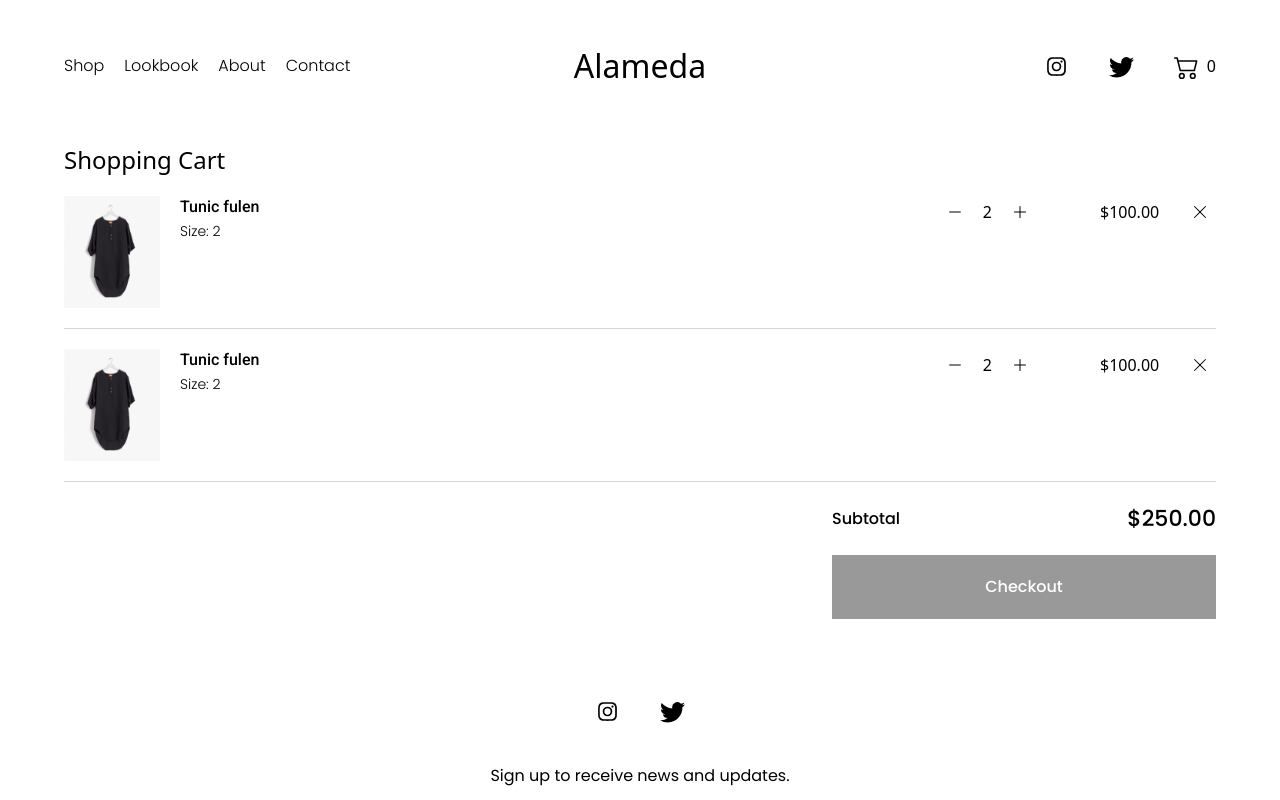
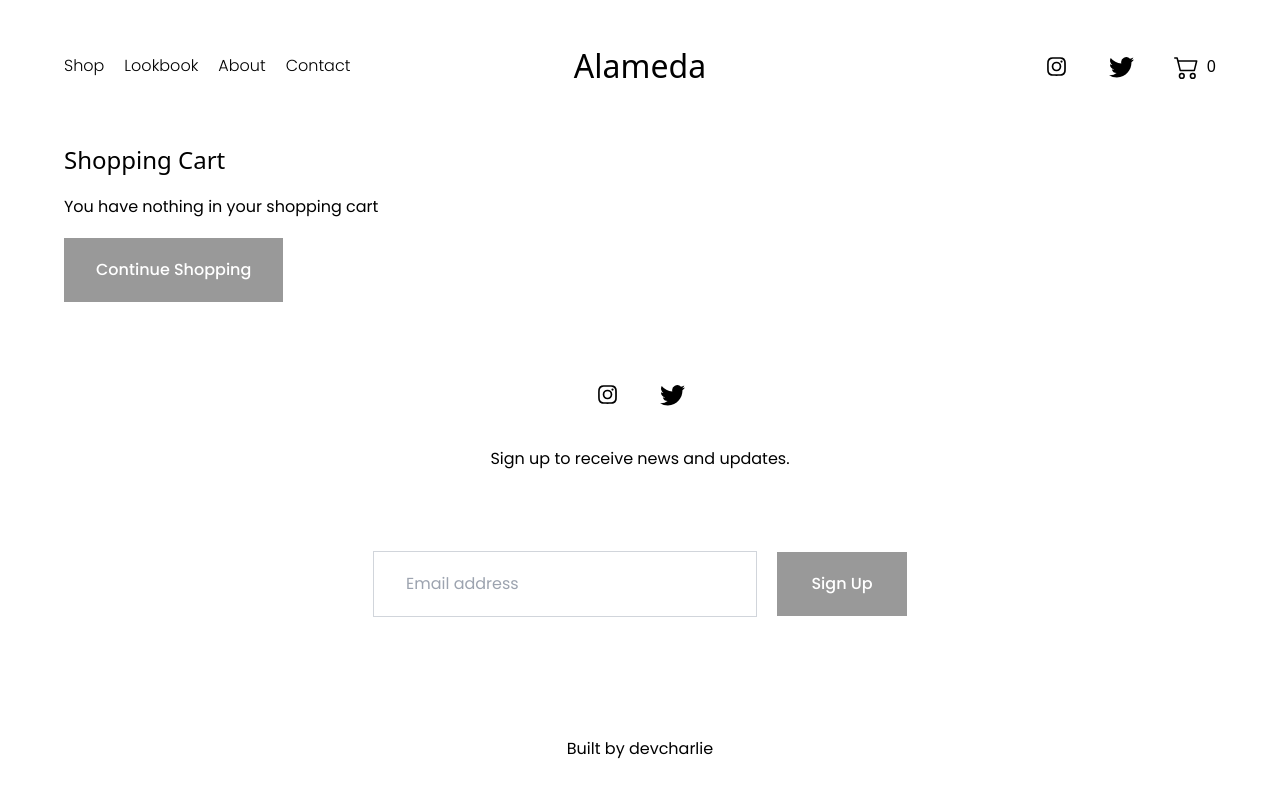
Before and after one commit to Davidcharlie381/alameda-clone, a Next.js app: page /cart in a window 1280 px wide. Shown: the top 800 px of the page. Built offline with nearby package versions, Linux system fonts and the light colour scheme.

Commit message:
cleanups: almost time

```diff
--- a/app/about/page.js
+++ b/app/about/page.js
@@ -1,5 +1,9 @@
 import Image from "next/image";
 import image from "../../public/assets/image-asset.jpeg";
+
+export const metadata = {
+title: "About"
+}
 
 const About = () => {
   return (
--- a/app/c/[category]/page.js
+++ b/app/c/[category]/page.js
@@ -1,21 +1,27 @@
 import Item from "@/components/utils/Item";
 import Link from "next/link";
+
+import {notFound} from "next/navigation";
 
 import { categories } from "@/constants";
 
 const Category = ({ params }) => {
   const { category } = params;
+  const expected = ["tops", "bottoms", "sale"];
+  const [tops, bottoms, sale] = categories;
 
-  const [top, bottom, sale] = categories;
+  if (!expected.includes(category)) {
+    notFound();
+  }
 
   let items;
 
   switch (category) {
     case "tops":
-      items = top.items;
+      items = tops.items;
       break;
     case "bottoms":
-      items = bottom.items;
+      items = bottoms.items;
       break;
     case "sale":
       items = sale.items;
--- a/app/cart/page.js
+++ b/app/cart/page.js
@@ -1,9 +1,20 @@
-// "use client"
+"use client";
 import CartItem from "@/components/utils/CartItem";
-import image from "../../public/assets/linen-tunic.jpg";
+import { useSelector } from "react-redux";
+
 
 const Cart = () => {
-  const isEmpty = false;
+  // const isEmpty = false;
+
+  const cart = useSelector((state) => state.cart);
+
+  // console.log(cart);
+
+  const getTotalPrice = () => {
+    return cart.reduce((acc, item) => acc + item.quantity * item.price, 0 )
+  }
+
+  // console.log(getTotalPrice())
 
   return (
     <main className="container mt-4">
@@ -11,24 +22,7 @@ const Cart = () => {
         <h2 className="text-[24px] leading-6 font-medium font-robot mb-6">
           Shopping Cart
         </h2>
-        {!isEmpty ? (
-          <>
-            <CartItem />
-            <CartItem />
-            <div className="md:flex md:justify-end w-full">
-              <div className="md:w-1/3">
-              <div className="flex justify-between items-center">
-                <span className="text-base font-poppins font-medium">Subtotal</span>
-                <span className="text-[22px] font-poppins font-medium">$250.00</span>
-              </div>
-              <button className="mt-5 block bg-black/40 w-full py-5 text-white font-poppins font-medium">
-                Checkout
-              </button>
-            </div>
-            </div>
-
-          </>
-        ) : (
+        {cart.length === 0 ? (
           <>
             <p className="text-base font-poppins leading-[22px] text-light">
               You have nothing in your shopping cart
@@ -37,6 +31,36 @@ const Cart = () => {
               Continue Shopping
             </button>
           </>
+        ) : (
+          <>
+            {cart.map((item) => (
+              <CartItem
+                key={item.slug}
+                // name={name}
+                // image={images[1]}
+                // slug={slug}
+                // price={price}
+                item={item}
+              />
+            ))}
+
+            {/* <CartItem /> */}
+            <div className="md:flex md:justify-end w-full">
+              <div className="md:w-1/3">
+                <div className="flex justify-between items-center">
+                  <span className="text-base font-poppins font-medium">
+                    Subtotal
+                  </span>
+                  <span className="text-[22px] font-poppins font-medium">
+                    ${getTotalPrice().toFixed(2)}
+                  </span>
+                </div>
+                <button className="mt-5 block bg-black/40 w-full py-5 text-white font-poppins font-medium">
+                  Checkout
+                </button>
+              </div>
+            </div>
+          </>
         )}
       </section>
     </main>
--- a/app/contact/page.js
+++ b/app/contact/page.js
@@ -1,4 +1,5 @@
 "use client"
+
 
 const Contact = () => {
   const handleSubmit = (e) => {
--- a/app/layout.js
+++ b/app/layout.js
@@ -18,10 +18,10 @@ const roboto = Roboto({
   variable: "--font-roboto",
 });
 
-// export const metadata = {
-//   title: 'Create Next App',
-//   description: 'Generated by create next app',
-// }
+export const metadata = {
+  title: 'Alameda',
+  description: 'Submission for pocket devs assignment',
+}
 
 export default function RootLayout({ children }) {
   return (
--- a/app/shop/[item]/page.js
+++ b/app/shop/[item]/page.js
@@ -1,18 +1,38 @@
+"use client";
+
 import Image from "next/image";
-// import image from "../../../public/assets/linen-tunic.jpg";
 import Link from "next/link";
+import { notFound } from "next/navigation";
 import Item from "../../../components/utils/Item";
 import { categories } from "@/constants";
-import { getItem } from "@/helpers";
+import { getItem, getItems } from "@/helpers";
+import { useDispatch } from "react-redux";
+import { addToCart } from "@/redux/cartSlice";
 
-export const generateStaticParams = () => {
-  return [{ item: "page-one" }, { item: "page-two" }];
-};
+// export const generateStaticParams = () => {
+//   return [{ item: "page-one" }, { item: "page-two" }];
+// };
+
+export function generateMetaData({ params }) {
+  const { item } = params;
+  const currItem = getItems().find((item) => item.slug === "/" + item);
+  return {
+    title: "Item | " + currItem.name,
+    description: currItem.desc,
+  };
+}
 
 const ShopItem = ({ params }) => {
+  const dispatch = useDispatch();
   const { item } = params;
 
   let shopItemSlug = "/" + item;
+
+  const expected = getItems().map((item) => item.slug);
+
+  if (!expected.includes(("/" + item))) {
+    notFound();
+  }
 
   const shopItem = getItem(shopItemSlug);
 
@@ -66,7 +86,9 @@ const ShopItem = ({ params }) => {
                   className="block outline-0 focus:ring-2 ring-black ring-offset-2 px-5 font-poppins py-5 border-[1px] border-gray-300 w-full bg-transparent"
                 >
                   <option>Select size</option>
-                  {sizes.map((size) => <option key={size}>{size}</option>)}
+                  {sizes.map((size) => (
+                    <option key={size}>{size}</option>
+                  ))}
                 </select>
               </div>
               <div className="mb-10">
@@ -83,7 +105,10 @@ const ShopItem = ({ params }) => {
                   className="block outline-0 focus:ring-2 ring-black ring-offset-2 px-5 py-5 border-[1px] max-w-sm border-gray-300 w-2/5 bg-transparent"
                 />
               </div>
-              <button className="bg-black/40 w-full py-5 text-white font-poppins font-medium">
+              <button
+                onClick={() => dispatch(addToCart(shopItem))}
+                className="bg-black/40 w-full py-5 text-white font-poppins font-medium"
+              >
                 Add To Cart
               </button>
             </div>
@@ -98,7 +123,11 @@ const ShopItem = ({ params }) => {
                 DETAILS
               </h2>
               <ul className="list-disc space-y-3">
-                {details.map((detail, idx) => <li className="ml-9" key={idx}>{detail}</li>)}
+                {details.map((detail, idx) => (
+                  <li className="ml-9" key={idx}>
+                    {detail}
+                  </li>
+                ))}
               </ul>
             </div>
           </div>
--- a/components/utils/CartItem.jsx
+++ b/components/utils/CartItem.jsx
@@ -1,39 +1,54 @@
+
+
 import { BsPlusLg, BsXLg } from "react-icons/bs";
 import { AiOutlineMinus } from "react-icons/ai";
 
 import Image from "next/image";
-import image from "../../public/assets/linen-tunic.jpg";
+// import image from "../../public/assets/linen-tunic.jpg";
 import Link from "next/link";
+import { useDispatch, useSelector } from "react-redux";
+import { decrementQuantity, incrementQuantity, removeFromCart } from "@/redux/cartSlice";
 
-const CartItem = () => {
+const CartItem = ({item}) => {
+
+  const dispatch = useDispatch();
+
+  const { name, images, slug, price } = item;
+
+  const itemExist = useSelector((state) => state.cart.find((item) => item.slug === slug));
+
+  let {quantity} = itemExist;
+
+  let calculatedPrice = quantity * price;
+
   return (
     <div className="mb-5 relative">
-      <button className="absolute top-0 right-0 rounded-full h-8 w-8 hover:bg-gray-200 grid place-content-center">
+      <button className="absolute top-0 right-0 rounded-full h-8 w-8 hover:bg-gray-200 grid place-content-center" onClick={() => dispatch(removeFromCart(item))}>
         <BsXLg />
       </button>
       <div className="flex gap-5 mb-5">
         <div>
-          <Image src={image} className="h-28 w-24" alt="cart image" />
+          <Image src={images[1]} className="h-28 w-24" alt="cart image" />
         </div>
         <div className="flex flex-col md:flex-row gap-10 w-[85%] justify-between">
           <div>
             <h3 className="font-roboto text-base font-base font-medium leading-[22px]">
-              <Link href="#">Tunic fulen</Link>
+              <Link href={`/shop${slug}`}>{name}</Link>
             </h3>
             <span className="text-sm font-poppins font-light">Size: 2</span>
           </div>
           <div className="flex justify-between md:justify-end gap-16 md:w-2/5">
             <div className="flex gap-3 ">
-              <button className="rounded-full h-8 w-8 hover:bg-gray-200 grid place-content-center">
+              <button className="rounded-full h-8 w-8 hover:bg-gray-200 grid place-content-center" onClick={() => dispatch(decrementQuantity(item))}>
                 <AiOutlineMinus />
               </button>
 
-              <span className="mt-1 block">2</span>
-              <button className="rounded-full h-8 w-8 hover:bg-gray-200 grid place-content-center">
+              <span className="mt-1 block">{quantity}</span>
+              <button className="rounded-full h-8 w-8 hover:bg-gray-200 grid place-content-center" onClick={() => dispatch(incrementQuantity(item))}>
                 <BsPlusLg />
               </button>
             </div>
-            <div className="md:mt-1">$100.00</div>
+            <div className="md:mt-1">${calculatedPrice.toFixed(2)}</div>
           </div>
         </div>
       </div>
--- a/constants/index.js
+++ b/constants/index.js
@@ -31,7 +31,7 @@ export const items = [
     details: ["100% Cotton", "Machine wash cold", "Tumble dry low"],
     sizes: [0, 2, 4, 6, 8],
     images: [blueLinenL, blueLinen],
-    discount: 123,
+
     sale: false,
   },
   {
@@ -43,7 +43,7 @@ export const items = [
     details: ["100% Cotton", "Machine wash cold", "Tumble dry low"],
     sizes: [0, 2, 4, 6, 8],
     images: [linenTunicL, linenTunic],
-    discount: 123,
+    discount: 76,
     sale: false,
   },
   {
@@ -55,7 +55,7 @@ export const items = [
     details: ["100% Cotton", "Machine wash cold", "Tumble dry low"],
     sizes: [0, 2, 4, 6, 8],
     images: [blueLinenCropL, blueLinenCrop],
-    discount: 123,
+
     sale: true,
   },
   {
@@ -67,7 +67,7 @@ export const items = [
     details: ["100% Cotton", "Machine wash cold", "Tumble dry low"],
     sizes: [0, 2, 4, 6, 8],
     images: [chefShirtL, chefShirt],
-    discount: 123,
+
     sale: false,
   },
   {
@@ -79,7 +79,7 @@ export const items = [
     details: ["100% Cotton", "Machine wash cold", "Tumble dry low"],
     sizes: [0, 2, 4, 6, 8],
     images: [cropTopL, cropTop],
-    discount: 123,
+    discount: 76,
     sale: false,
   },
   {
@@ -91,7 +91,7 @@ export const items = [
     details: ["100% Cotton", "Machine wash cold", "Tumble dry low"],
     sizes: [0, 2, 4, 6, 8],
     images: [kimemLongL, kimemLong],
-    discount: 123,
+
     sale: true,
   },
 
@@ -104,7 +104,7 @@ export const items = [
     details: ["100% Cotton", "Machine wash cold", "Tumble dry low"],
     sizes: [0, 2, 4, 6, 8],
     images: [kimemRomyL, kimemRomy],
-    discount: 123,
+
     sale: false,
   },
   {
@@ -116,7 +116,7 @@ export const items = [
     details: ["100% Cotton", "Machine wash cold", "Tumble dry low"],
     sizes: [0, 2, 4, 6, 8],
     images: [naturalDressL, naturalDress],
-    discount: 123,
+    discount: 93,
     sale: true,
   },
   {
@@ -128,7 +128,7 @@ export const items = [
     details: ["100% Cotton", "Machine wash cold", "Tumble dry low"],
     sizes: [0, 2, 4, 6, 8],
     images: [soniaSkirtL, soniaSkirt],
-    discount: 123,
+
     sale: false,
   },
   {
@@ -140,7 +140,7 @@ export const items = [
     details: ["100% Cotton", "Machine wash cold", "Tumble dry low"],
     sizes: [0, 2, 4, 6, 8],
     images: [widePantL, widePant],
-    discount: 123,
+    // discount: 123,
     sale: true,
   },
 
```
